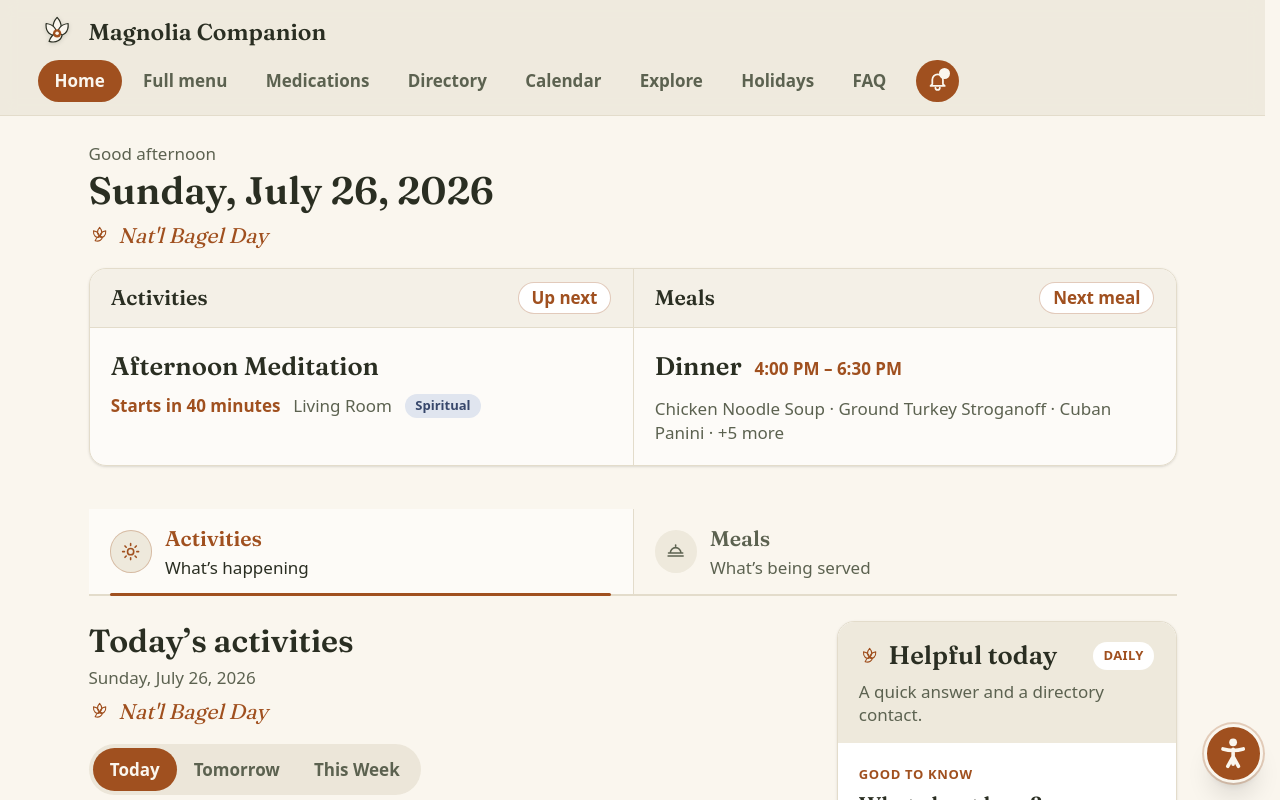
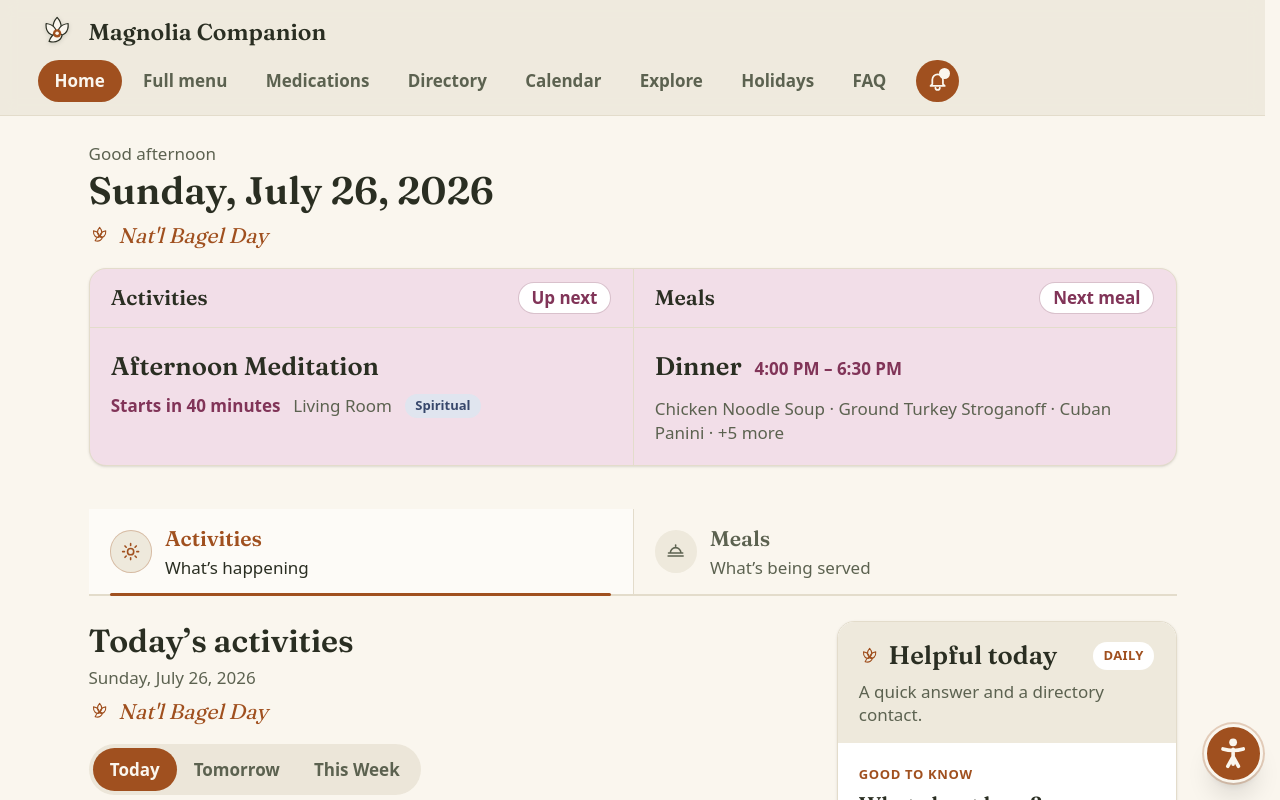
Before and after one commit to dillo/magnolia-companion, a Next.js app: page / in a window 1280 px wide. Shown: the top 800 px of the page. Built offline with nearby package versions, Linux system fonts and the light colour scheme.

Commit message:
Style home summary card with rose palette

```diff
--- a/app/globals.css
+++ b/app/globals.css
@@ -8,6 +8,8 @@
   --color-hairline: #E3DCCB;
   --color-card: #FFFFFF;
   --color-sand: #EEE9DC; /* chrome band: petal mixed halfway to hairline; AA-checked for moss/copper text */
+  --color-summary: #F2DEE8;
+  --color-summary-accent: #813458;
   --font-display: var(--font-fraunces), "Iowan Old Style", Palatino, "Palatino Linotype", Georgia, serif;
   /* Page-title scale: fluid so long titles/dates fit one line on phones, full display size from ~sm up. */
   --text-title: clamp(1.25rem, 7.3vw - 2px, 2.25rem);
--- a/components/HomeClient.tsx
+++ b/components/HomeClient.tsx
@@ -113,7 +113,7 @@ export default function HomeClient({
           accent={todayDay?.theme ?? null}
         />
 
-        <div className="mt-3 overflow-hidden rounded-2xl border border-hairline bg-card/60 shadow-sm sm:mt-4 md:grid md:grid-cols-2">
+        <div className="mt-3 overflow-hidden rounded-2xl border border-hairline bg-summary shadow-sm sm:mt-4 md:grid md:grid-cols-2">
           <TodayActivitySummary
             day={todayDay}
             state={activityMoment}
@@ -302,14 +302,14 @@ function SummaryHeader({
   emphasized?: boolean;
 }) {
   return (
-    <div className="flex min-h-14 flex-wrap items-center justify-between gap-x-4 gap-y-2 border-b border-hairline bg-sand/60 px-4 py-2.5 sm:px-5">
+    <div className="flex min-h-14 flex-wrap items-center justify-between gap-x-4 gap-y-2 border-b border-hairline px-4 py-2.5 sm:px-5">
       <h2 className="font-display text-xl font-semibold">{title}</h2>
       {status && (
         <span
           className={`rounded-full border px-3 py-1 font-semibold leading-tight ${
             emphasized
               ? "border-copper bg-copper text-petal"
-              : "border-copper/30 bg-card text-copper"
+              : "border-summary-accent/30 bg-card text-summary-accent"
           }`}
         >
           {status}
@@ -367,7 +367,7 @@ function TodayActivitySummary({
                 <h3 className="mt-2 break-words font-display text-xl font-semibold leading-snug sm:mt-3 sm:text-2xl">
                   {tomorrow.title}
                 </h3>
-                <p className="mt-1.5 font-semibold tabular-nums text-copper">
+                <p className="mt-1.5 font-semibold tabular-nums text-summary-accent">
                   {formatTime(tomorrow.start)}
                 </p>
               </>
@@ -402,7 +402,7 @@ function ActivityMoment({ state }: { state: Exclude<HeroState, { kind: "done" }>
     <>
       <h3 className="mt-2 break-words font-display text-xl font-semibold leading-snug sm:mt-3 sm:text-2xl">{event.title}</h3>
       <div className="mt-2 flex flex-wrap items-center gap-x-3 gap-y-1 text-moss">
-        <span className="font-semibold tabular-nums text-copper">{time}</span>
+        <span className="font-semibold tabular-nums text-summary-accent">{time}</span>
         {event.location && <span>{event.location}</span>}
         {event.dimension && <DimensionChip dimension={event.dimension} />}
       </div>
@@ -457,7 +457,7 @@ function TodayMealSummary({
           <>
             <div className="mt-2 flex flex-wrap items-baseline gap-x-3 gap-y-0.5 sm:mt-3">
               <h3 className="break-words font-display text-xl font-semibold leading-snug sm:text-2xl">{meal.label}</h3>
-              <p className="font-semibold tabular-nums text-copper">{mealHours(meal)}</p>
+              <p className="font-semibold tabular-nums text-summary-accent">{mealHours(meal)}</p>
             </div>
             {preview.length > 0 && (
               <p className="mt-2 break-words leading-snug text-moss sm:mt-3">
```
